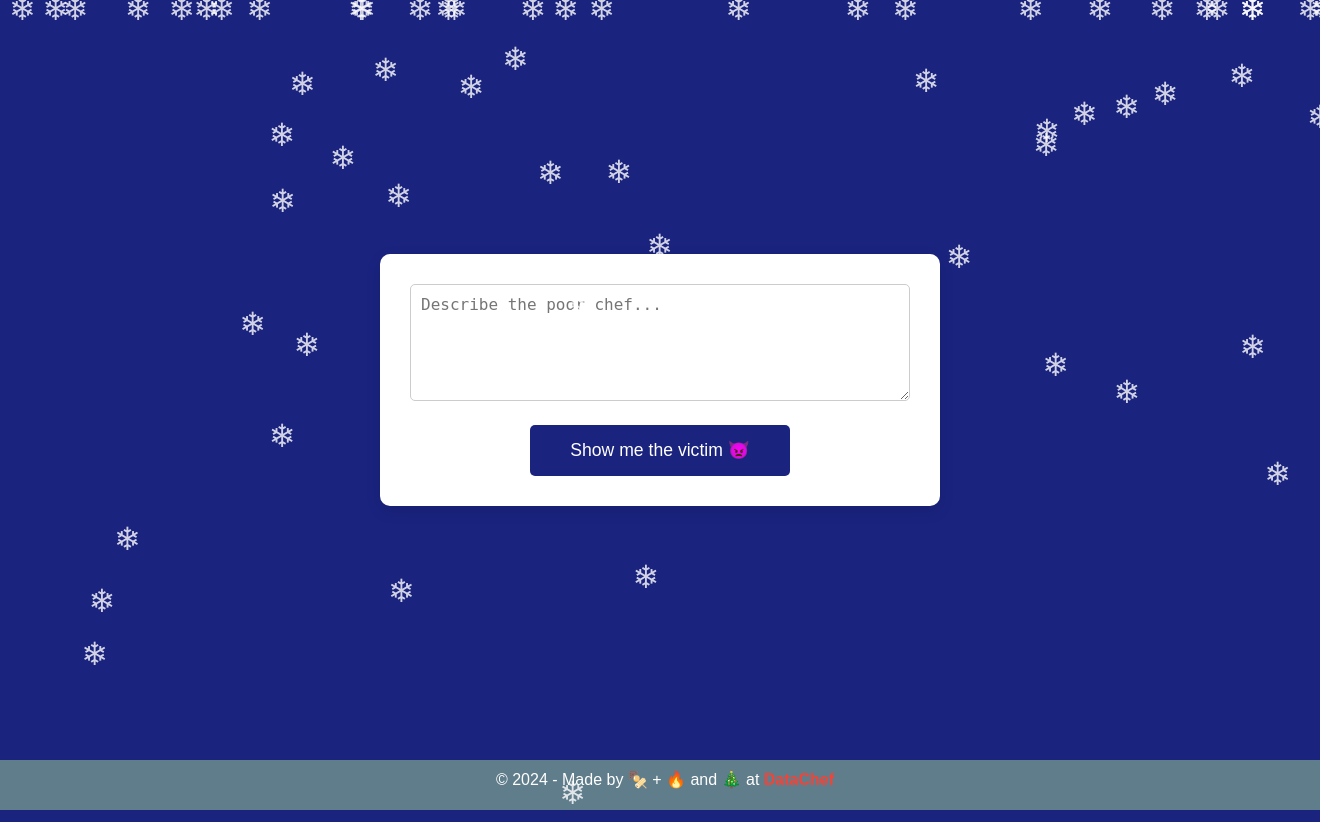
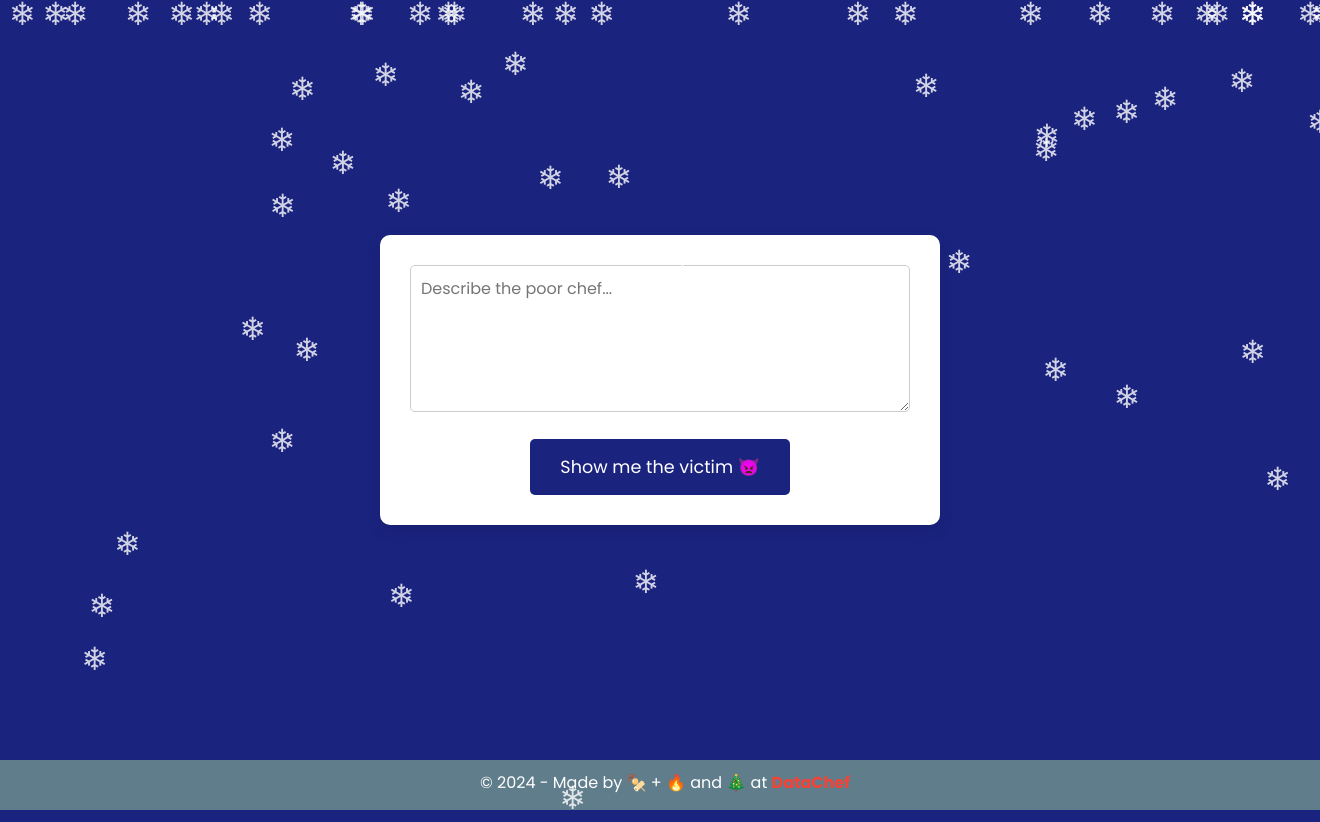
Before and after one commit to DataChefHQ/internal-it_automation_chef-roaster, a Flask app: page / in a window 1320 px wide; the page is wider, and only the part inside the window is pictured. Run offline with Flask 2, Linux system fonts and the light colour scheme.

Commit message:
use poppins font

```diff
--- a/src/static/css/styles.css
+++ b/src/static/css/styles.css
@@ -1,5 +1,5 @@
 body {
-    font-family: Arial, sans-serif;
+    font-family: 'Poppins', 'Roboto', Arial, sans-serif;
     background-color: #1A237E;
     height: 100vh;
     margin: 0;
@@ -38,6 +38,7 @@ h1 {
     border: none;
     border-radius: 5px;
     font-size: 1.1rem;
+    font-family: 'Poppins';
     width: 260px;
     cursor: pointer;
     transition: background-color 0.3s;
@@ -51,6 +52,7 @@ textarea {
     width: 100%;
     padding: 10px;
     font-size: 1rem;
+    font-family: 'Poppins';
     border: 1px solid #ccc;
     border-radius: 5px;
     margin-bottom: 20px;
--- a/src/templates/index.html
+++ b/src/templates/index.html
@@ -4,6 +4,7 @@
     <meta charset="UTF-8">
     <meta name="viewport" content="width=device-width, initial-scale=1.0">
     <title>Chef Roaster</title>
+    <link href="https://fonts.googleapis.com/css2?family=Poppins:wght@300;400;500;600;700&display=swap" rel="stylesheet">
     <link rel="icon" type="image/png" href="https://chef-roaster.s3.eu-west-1.amazonaws.com/favicon.png">
     <link rel="stylesheet" href="{{ url_for('static', filename='css/styles.css') }}">
     <script src="{{ url_for('static', filename='js/script.js') }}"></script>
```
